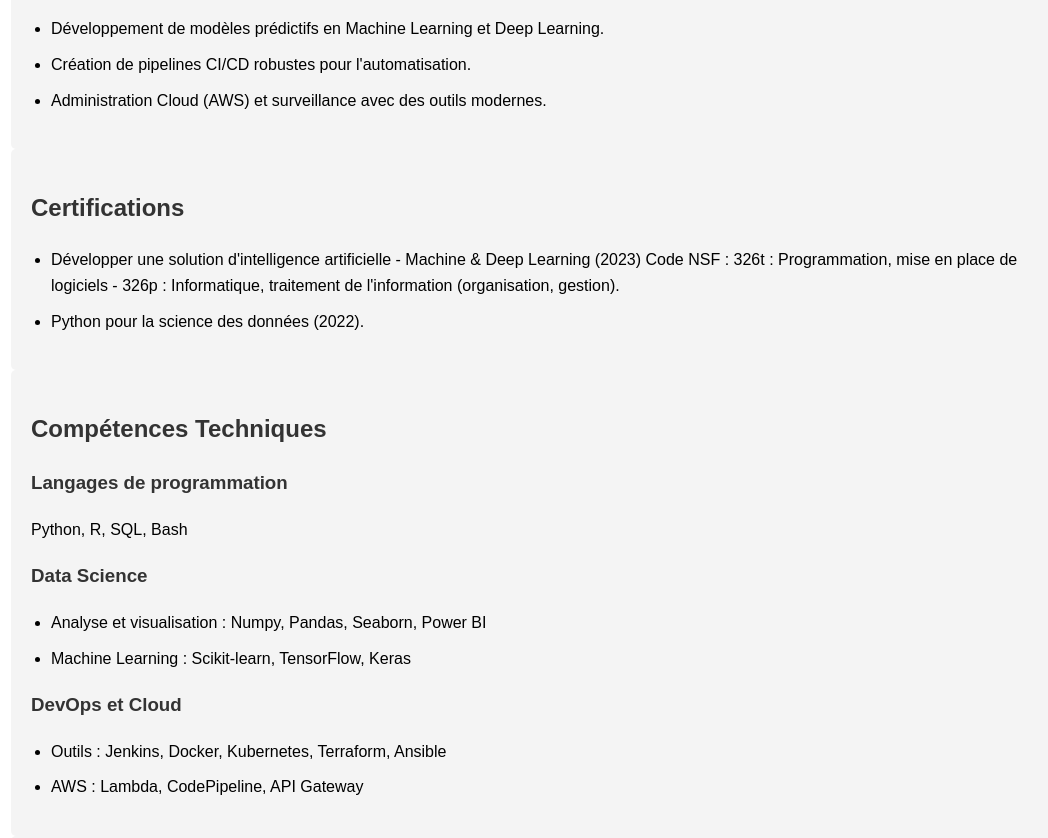
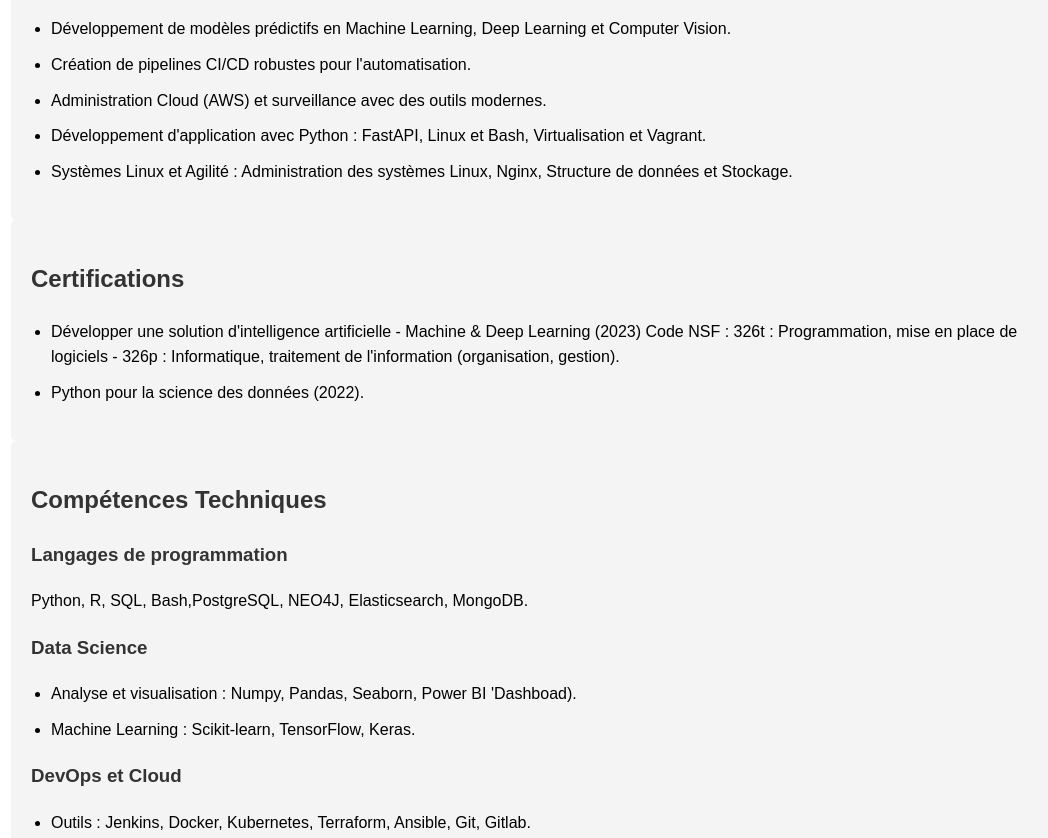
Before and after one commit to SDKisito/saliou-diedhiou.github.io, a plain HTML site: page index.html in a window 1280 px wide. Shown: the part 562-1400 px from the top of the page, without its empty margins (97-1145 px from the left). Drawn offline with Linux system fonts and the light colour scheme.

Commit message:
Mise à jour du portfolio

```diff
--- a/index.html
+++ b/index.html
@@ -90,9 +90,11 @@
         <section id="expertise" class="container">
             <h2>Mon Expertise</h2>
             <ul>
-                <li>Développement de modèles prédictifs en Machine Learning et Deep Learning.</li>
+                <li>Développement de modèles prédictifs en Machine Learning, Deep Learning et Computer Vision.</li>
                 <li>Création de pipelines CI/CD robustes pour l'automatisation.</li>
                 <li>Administration Cloud (AWS) et surveillance avec des outils modernes.</li>
+                <li>Développement d'application avec Python : FastAPI, Linux et Bash, Virtualisation et Vagrant.</li>
+                <li>Systèmes Linux et Agilité : Administration des systèmes Linux, Nginx, Structure de données et Stockage.</li>
             </ul>
         </section>
 
@@ -108,15 +110,15 @@
         <section id="skills" class="container">
             <h2>Compétences Techniques</h2>
             <h3>Langages de programmation</h3>
-            <p>Python, R, SQL, Bash</p>
+            <p>Python, R, SQL, Bash,PostgreSQL, NEO4J, Elasticsearch, MongoDB. </p>
             <h3>Data Science</h3>
             <ul>
-                <li>Analyse et visualisation : Numpy, Pandas, Seaborn, Power BI</li>
-                <li>Machine Learning : Scikit-learn, TensorFlow, Keras</li>
+                <li>Analyse et visualisation : Numpy, Pandas, Seaborn, Power BI 'Dashboad).</li>
+                <li>Machine Learning : Scikit-learn, TensorFlow, Keras.</li>
             </ul>
             <h3>DevOps et Cloud</h3>
             <ul>
-                <li>Outils : Jenkins, Docker, Kubernetes, Terraform, Ansible</li>
+                <li>Outils : Jenkins, Docker, Kubernetes, Terraform, Ansible, Git, Gitlab.</li>
                 <li>AWS : Lambda, CodePipeline, API Gateway</li>
             </ul>
         </section>
```
